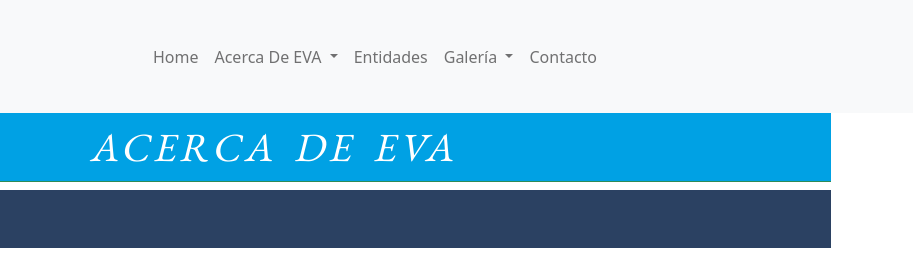
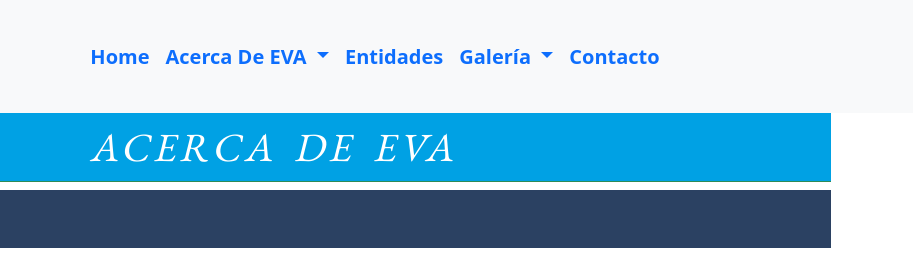
Before and after one commit to miriamGH/ProyectoFinalCoder, a website: page autoridades.html in a window 1280 px wide. Shown: the top 275 px of the page, 367-1280 px from the left. Drawn offline with nearby package versions, Linux system fonts and the light colour scheme.

Commit message:
custom_navbar

```diff
--- a/autoridades.html
+++ b/autoridades.html
@@ -28,7 +28,7 @@
     <header>
 
          <!--Navegacion Bootstrap-->
-    <nav class="navbar navbar-expand-lg navbar-light bg-light">
+    <nav class="navbar navbar-expand-lg color_navbar fw-bold fs-5 bg-light">
         <div class="container-fluid justify-content-center">
 
             <a class="navbar-brand" href="index.html">
```
Also changed, not shown: contacto.html (+1 -1 lines), contactoCon.html (+1 -1 lines), entidades.html (+1 -1 lines), fundacion.html (+1 -1 lines), galeFotos.html (+1 -1 lines), galeVideo.html (+1 -1 lines), objetivos.html (+1 -1 lines), quienes.html (+1 -1 lines).
